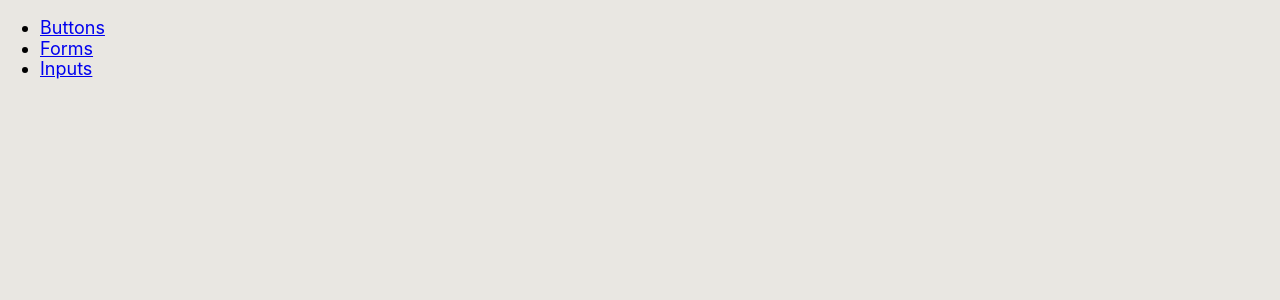
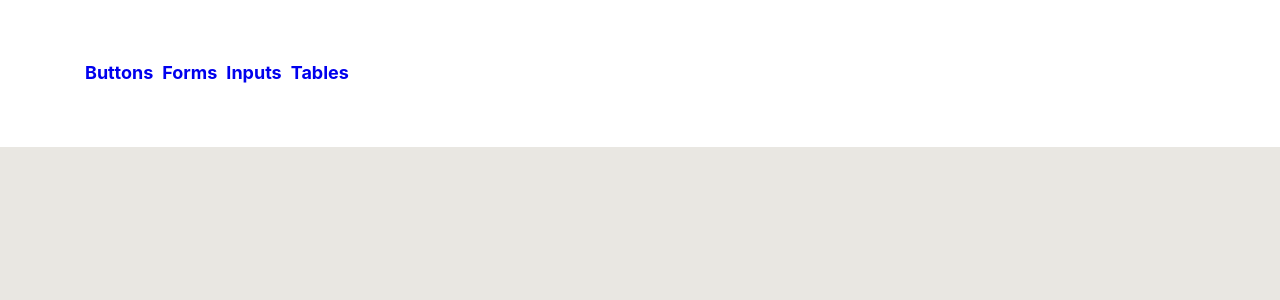
Before and after one commit to timegated/react-components, a React (Create React App) app: page /tables in a window 1280 px wide. Shown: the top 300 px of the page. Built offline with nearby package versions, Linux system fonts and the light colour scheme.

Commit message:
Added a simple navigation bar, complete with links!

```diff
--- a/src/App.js
+++ b/src/App.js
@@ -1,44 +1,10 @@
 import React from 'react';
-import {
-  BrowserRouter as Router,
-  Switch,
-  Route,
-  Link
-} from 'react-router-dom';
-// import components here
-import Buttons from './components/Buttons/Buttons';
-import Forms from './components/Forms/Forms';
-import Inputs from './components/Inputs/Inputs';
+import Navigation from './components/Navigation/Navigation';
 
 const App = () => {
   return (
     <>
-      <Router>
-        <div>
-          <ul>
-            <li>
-              <Link to="/buttons">Buttons</Link>
-            </li>
-            <li>
-              <Link to="/forms">Forms</Link>
-            </li>
-            <li>
-              <Link to="/inputs">Inputs</Link>
-            </li>
-          </ul>
-        </div>
-      <Switch>
-        <Route exact path="/buttons">
-          <Buttons />
-        </Route>
-        <Route exact path="/forms">
-          <Forms />
-        </Route>
-        <Route exact path="/inputs">
-          <Inputs />
-        </Route>
-        </Switch>
-        </Router>
+      <Navigation />
     </>
   )
 };
--- /dev/null
+++ b/src/components/Navigation/Navigation.js
@@ -0,0 +1,82 @@
+import React from 'react';
+import {
+  BrowserRouter as Router,
+  Switch,
+  Route,
+  Link
+} from 'react-router-dom';
+// import components here
+import Buttons from '../Buttons/Buttons';
+import Forms from '../Forms/Forms';
+import Inputs from '../Inputs/Inputs';
+import DynamicTable from '../Tables/DynamicTable';
+import styled from 'styled-components';
+
+const NavContainer = styled.div`
+  position: static;
+  top: 0;
+  left: 0;
+  margin: 0;
+  padding: 2.5rem;
+  background: #FFFFFF;
+
+`;
+
+const NavList = styled.ul`
+  display: flex;
+  list-style: none;
+`;
+
+const NavItem = styled.li`
+  margin-left: 0.5rem;
+
+  &:first-child {
+    margin: 0;
+  }
+
+   a {
+    text-decoration: none;
+    font-weight: bold;
+  }
+`;
+
+const Navigation = () => {
+  return (
+    <>
+      <Router>
+        <NavContainer>
+          <NavList>
+            <NavItem>
+              <Link to="/buttons">Buttons</Link>
+            </NavItem>
+            <NavItem>
+              <Link to="/forms">Forms</Link>
+            </NavItem>
+            <NavItem>
+              <Link to="/inputs">Inputs</Link>
+            </NavItem>
+            <NavItem>
+              <Link to="/tables">Tables</Link>
+            </NavItem>
+          </NavList>
+        </NavContainer>
+        <Switch>
+          <Route exact path="/buttons">
+            <Buttons />
+          </Route>
+          <Route exact path="/forms">
+            <Forms />
+          </Route>
+          <Route exact path="/inputs">
+            <Inputs />
+          </Route>
+          <Route exact path="/tables">
+            <DynamicTable />
+          </Route>
+        </Switch>
+      </Router>
+    </>
+  )
+}
+
+export default Navigation;
--- /dev/null
+++ b/src/components/Tables/DynamicTable.js
@@ -0,0 +1,11 @@
+import React from 'react'
+
+const DynamicTable = () => {
+  return (
+    <div>
+
+    </div>
+  )
+}
+
+export default DynamicTable;
```
